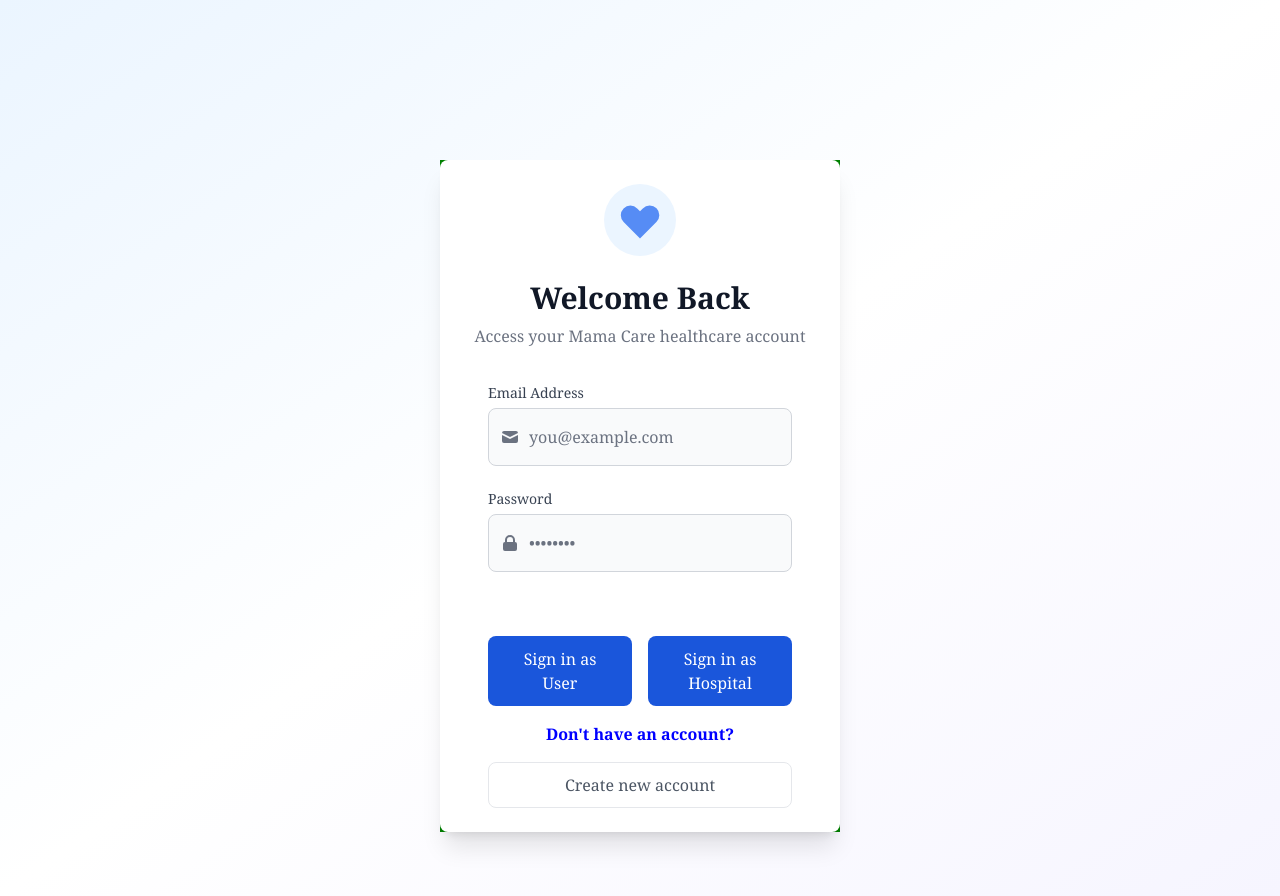
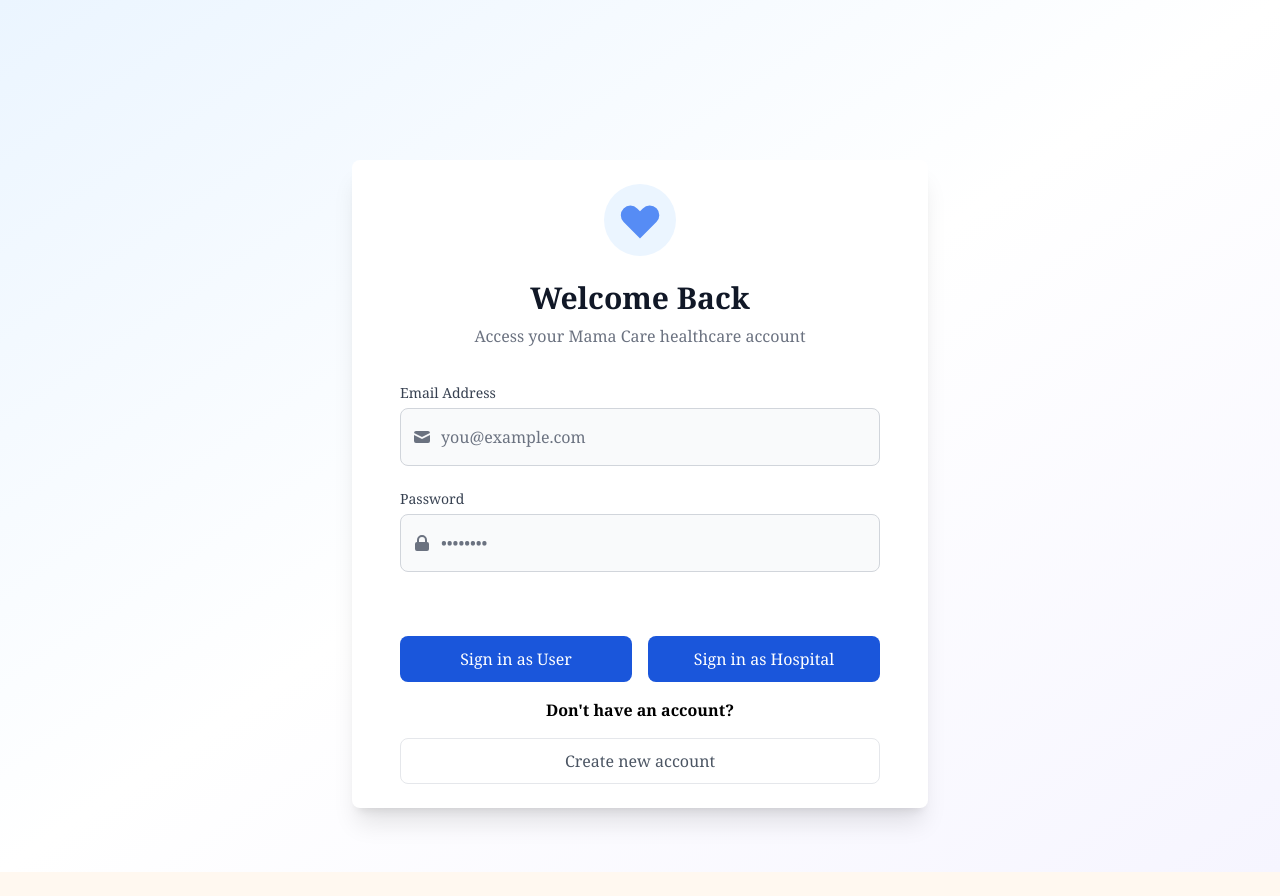
Before and after one commit to Gasorekibo/mama_care_frontend, a React (Vite) app: page / in a window 1280 px wide. After the commit the page ends 872 px from the top, so only its background shows below. Built offline with nearby package versions, Linux system fonts and the light colour scheme.

Commit message:
fix: remove test styles

```diff
--- a/src/pages/Auth/Login.jsx
+++ b/src/pages/Auth/Login.jsx
@@ -57,7 +57,7 @@
   };
   return (
     <div className="min-h-screen bg-gradient-to-br from-blue-50 via-white to-purple-50 py-16 px-4 sm:px-6 lg:px-8 pt-40">
-      <div className="max-w-xl mx-auto" style={{ maxWidth: "400px", color: "blue" , backgroundColor: "green"}}>
+      <div className="max-w-xl mx-auto">
         <Card className="shadow-xl border-0">
           <div className="space-y-8">
             {/* Header Section */}
```
